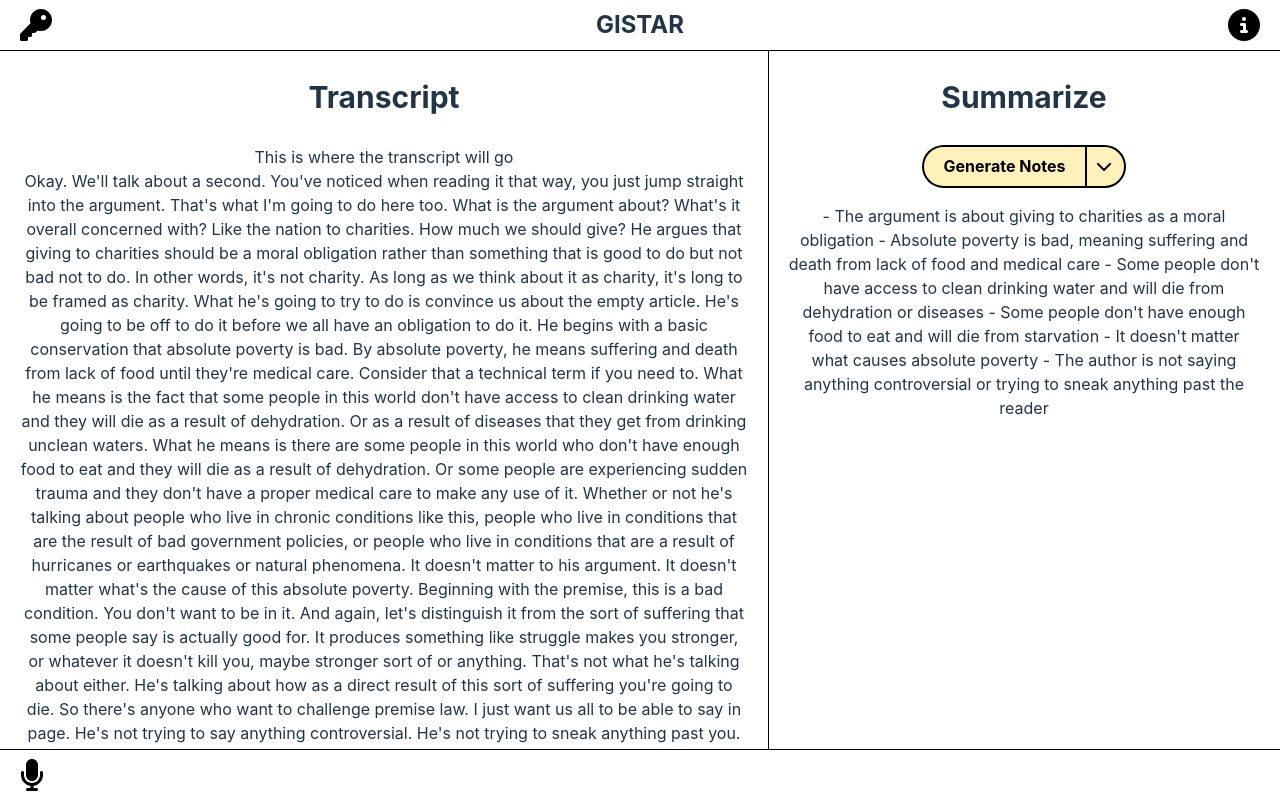
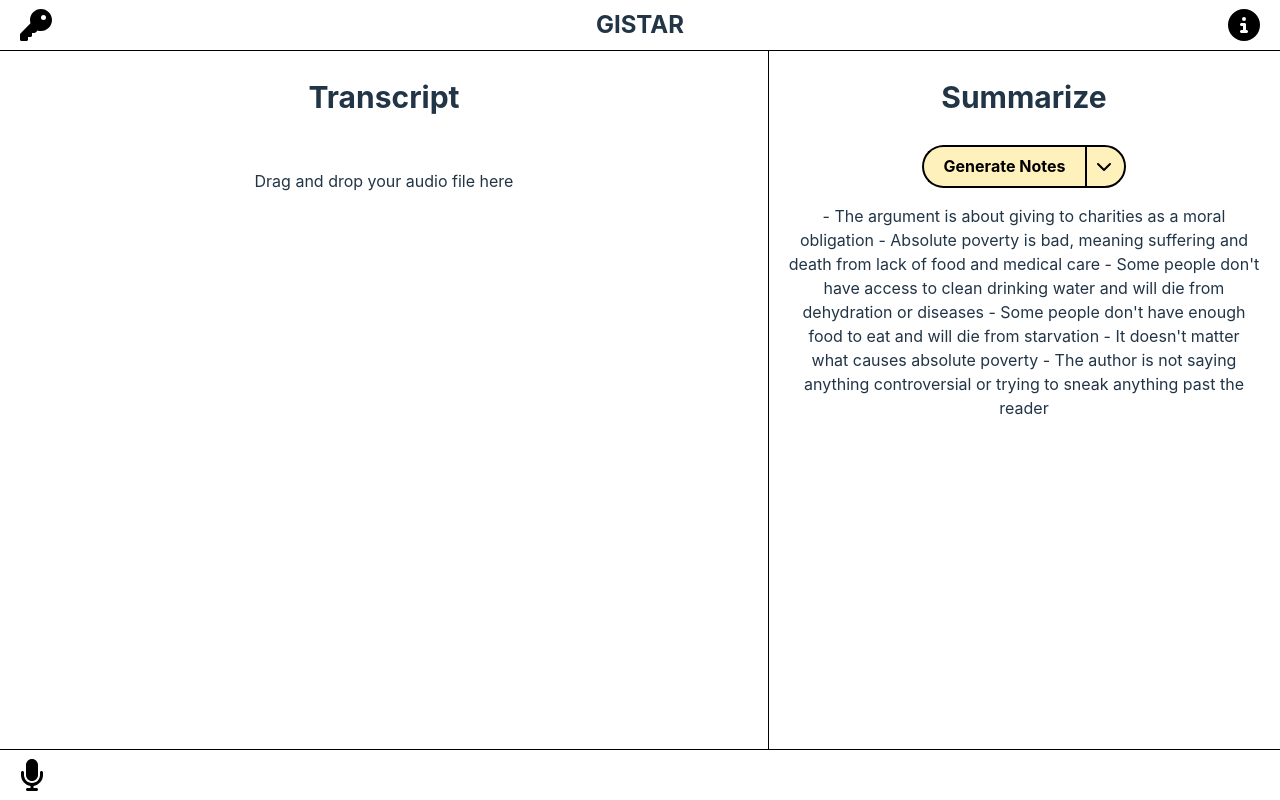
Before and after one commit to Carsonthemonkey/GIST, a React (Vite) app: page / in a window 1280 px wide. Built offline with nearby package versions, Linux system fonts and the light colour scheme.

Commit message:
Added file drag and drop to transcrupt panel

```diff
--- a/src/components/TranscriptPanel.tsx
+++ b/src/components/TranscriptPanel.tsx
@@ -1,5 +1,5 @@
-import React from 'react'
-import '../styles/TranscriptPanel.css'
+import React from "react";
+import "../styles/TranscriptPanel.css";
 
 interface Props {
     APIKeyProp: string;
@@ -7,14 +7,38 @@ interface Props {
 }
 
 const TranscriptPanel = (props: Props) => {
+    const [fileUploaded, setFileUploaded] = React.useState(false);
+    const [audioFile, setAudioFile] = React.useState<File | null>(null);
+
+    const handleDragOver = (event: React.DragEvent<HTMLDivElement>) => {
+        //TODO highlight the screen in some way so it is clear that a file is being dragged over the screen
+        event.preventDefault();
+    };
+
+    const handleDrop = (event: React.DragEvent<HTMLDivElement>) => {
+        event.preventDefault();
+        const file = event.dataTransfer.files[0];
+        setAudioFile(file);
+        //TODO Check if file is compatible file type
+        setFileUploaded(true);
+    };
     return (
-    <div id="transcript-panel">
+        <div
+            id="transcript-panel"
+            className="dropzone"
+            onDrop={handleDrop}
+            onDragOver={handleDragOver}
+        >
             <h2 id="transcript-title">Transcript</h2>
-      <p id="transcript-content">This is where the transcript will go <br/>
-        {props.transcriptProp}
+            <p id="transcript-content">
+                <br />
+                {/* Add a nice style to this */}
+                {!fileUploaded && "Drag and drop your audio file here"}
+                {fileUploaded && `fileName: ${audioFile?.name}`}
+                {fileUploaded && props.transcriptProp}
             </p>
         </div>
-  )
-}
+    );
+};
 
-export default TranscriptPanel
+export default TranscriptPanel;
```
Lines whose indentation alone changed are shown as unchanged.
